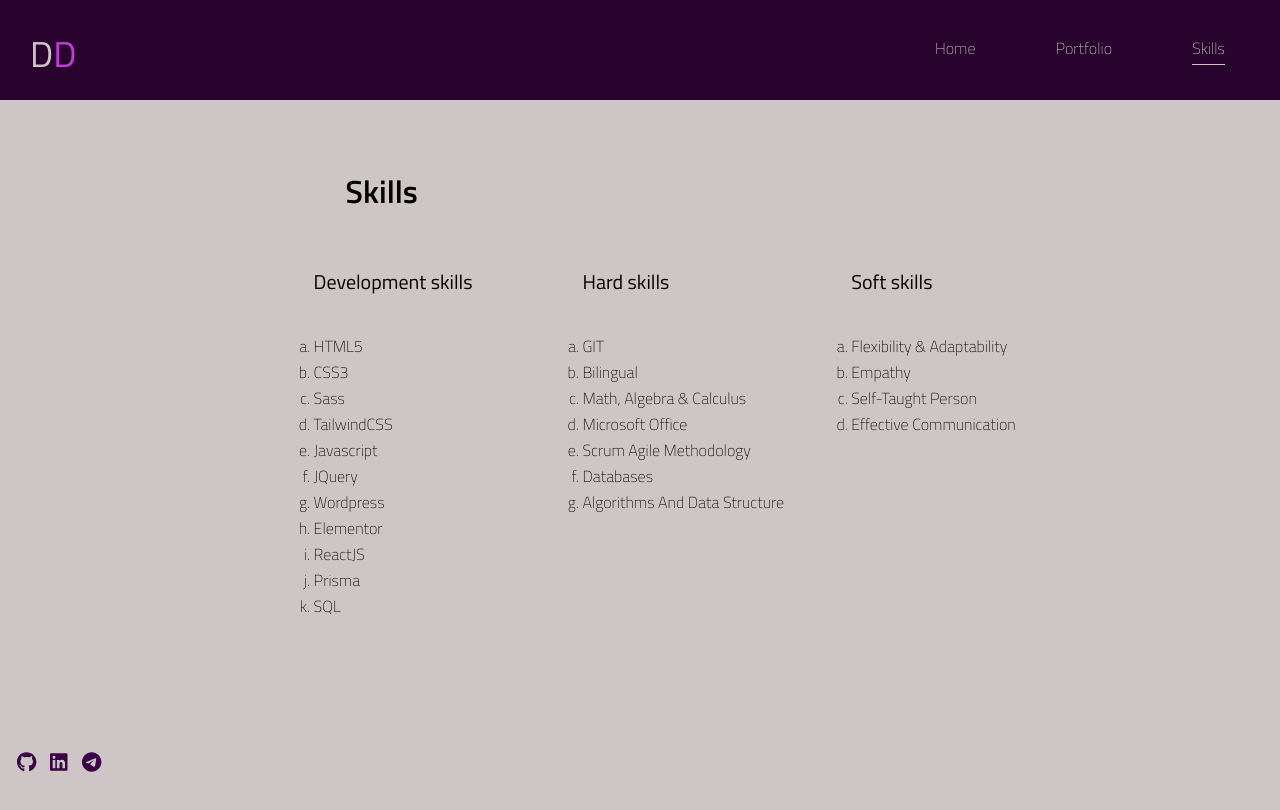
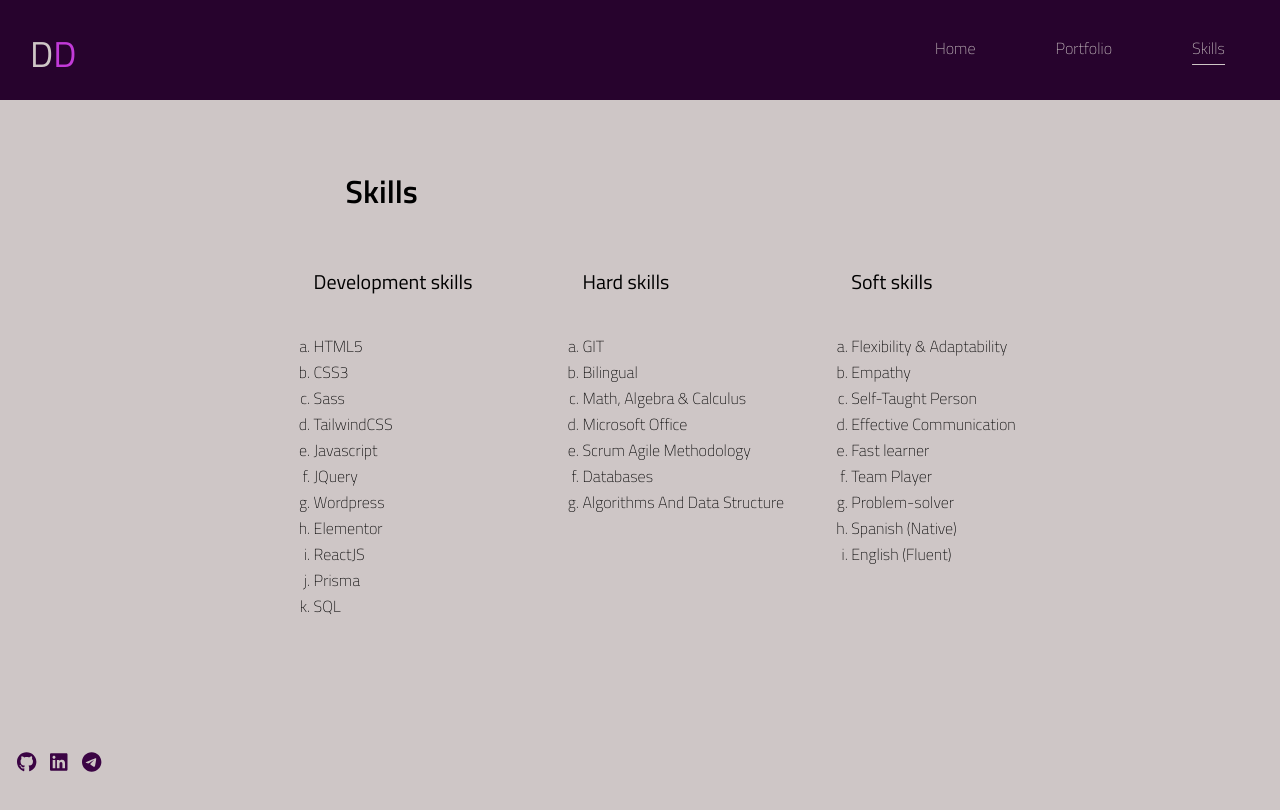
Before and after one commit to Daporta/react-portfolio-dd-2022, a React (Create React App) app: page /skills in a window 1280 px wide. Shown: the top 810 px of the page. Built offline with nearby package versions, Linux system fonts and the light colour scheme.

Commit message:
Added Softskills

```diff
--- a/src/components/Skills/index.js
+++ b/src/components/Skills/index.js
@@ -7,7 +7,7 @@ const Skills = () => {
 
     const hardSkills = ['GIT', 'Bilingual', 'Math, Algebra & Calculus', 'Microsoft Office', 'Scrum Agile Methodology', 'Databases', 'Algorithms And Data Structure']
 
-    const softSkills = ['Flexibility & Adaptability', 'Empathy', 'Self-Taught Person', 'Effective Communication']
+    const softSkills = ['Flexibility & Adaptability', 'Empathy', 'Self-Taught Person', 'Effective Communication', 'Fast learner', 'Team Player', 'Problem-solver', 'Spanish (Native)', 'English (Fluent)']
 
     return (
       <div className="skills-content">
```
